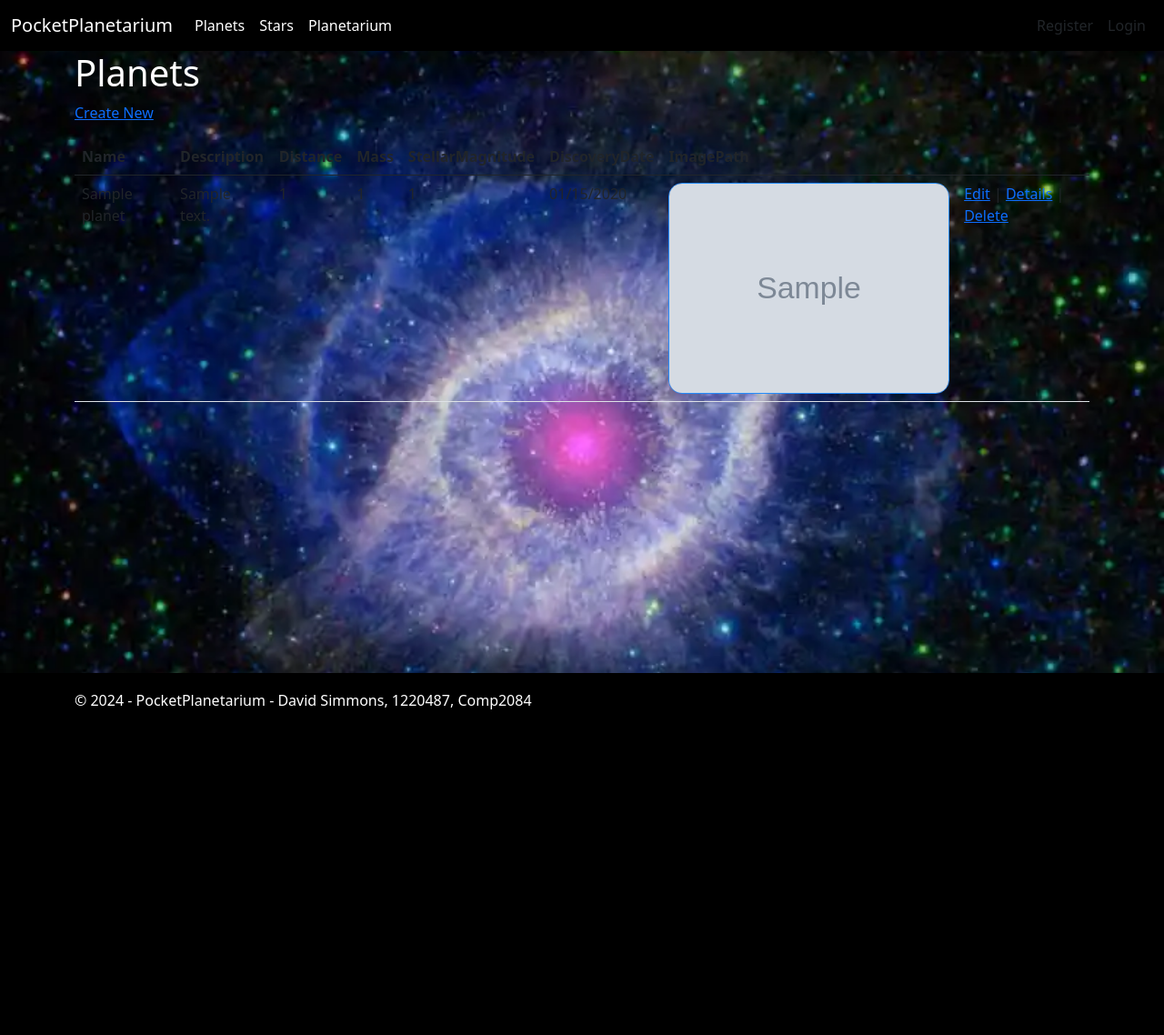
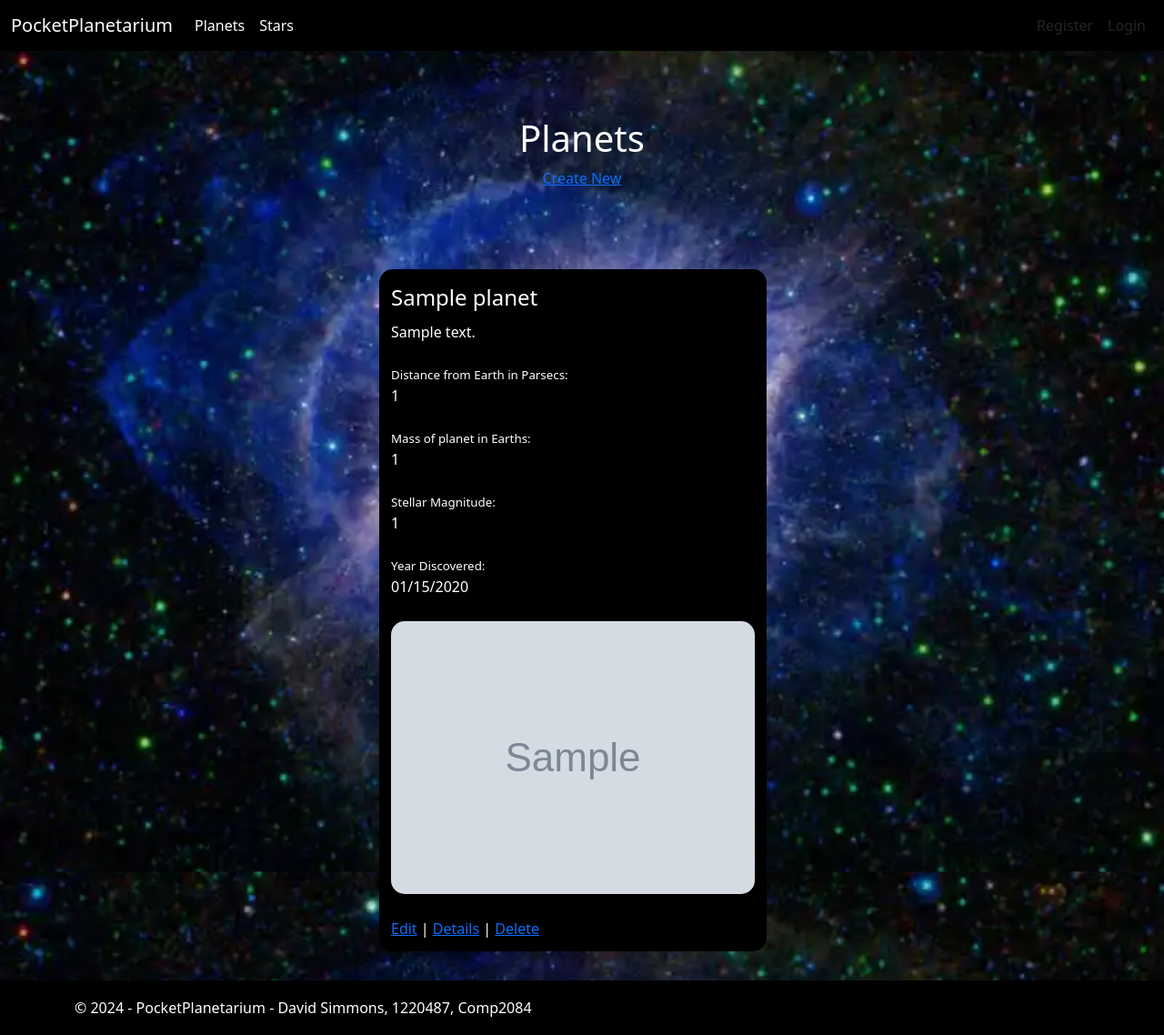
Before and after one commit to DavidSimmons05/PocketPlanetarium, an ASP.NET Core app: page /Planets in a window 1280 px wide. Shown: the whole page at 91% size. Before the commit the page ends 780 px from the top, so only its background shows below. Run offline with ASP.NET Core 8, Linux system fonts and the light colour scheme; tables that the repository leaves empty hold one stand-in row (values such as "Sample post"); grey boxes marked "Sample" are stand-in pictures; style sheets or scripts are compiled from the project's sources; some libraries are stand-ins or nearby versions.

Commit message:
Finished stars and planets page, removed planetarium page cause can't do anything with it right now.

```diff
--- a/PocketPlanetarium/Views/Planets/Index.cshtml
+++ b/PocketPlanetarium/Views/Planets/Index.cshtml
@@ -4,12 +4,15 @@
     ViewData["Title"] = "Planets";
 }
 
+<div class="title">
     <h1>Planets</h1>
 
     <p>
         <a asp-action="Create">Create New</a>
     </p>
+</div>
 <table class="table">
+    <!--
     <thead>
         <tr>
             <th>
@@ -36,29 +39,34 @@
             <th></th>
         </tr>
     </thead>
+    -->
     <tbody>
 @foreach (var item in Model) {
-        <tr>
-            <td>
+        <tr class="output">
+            <td class="itemName">
                         @Html.DisplayFor(modelItem => item.Name)
             </td>
-            <td>
+            <td class="itemDescripition" style="margin-top:0;padding-top:0;">
                         @Html.DisplayFor(modelItem => item.Description)
             </td>
-            <td>
+            <td class="itemDistance">
+                    <p style="font-size:smaller;margin-bottom:0;">Distance from Earth in Parsecs:</p>
                     @Html.DisplayFor(modelItem => item.Distance)
             </td>
-            <td>
+            <td class="itemMass">
+                    <p style="font-size:smaller;margin-bottom:0;">Mass of planet in Earths:</p>
                     @Html.DisplayFor(modelItem => item.Mass)
             </td>
-            <td>
+            <td class="itemMagnitude">
+                    <p style="font-size:smaller;margin-bottom:0;">Stellar Magnitude:</p>
                     @Html.DisplayFor(modelItem => item.StellarMagnitude)
             </td>
-            <td>
+            <td class="itemDate">
+                    <p style="font-size:smaller;margin-bottom:0;">Year Discovered:</p>
                     @Html.DisplayFor(modelItem => item.DiscoveryDate)
             </td>
             <td>
-                <img src="@Html.DisplayFor(modelItem => item.ImagePath)" />
+                <img class="tableImage" src="@Html.DisplayFor(modelItem=> item.ImagePath)" alt="@Html.DisplayFor(modelItem => item.Name)" />
             </td>
             <td>
                 <a asp-action="Edit" asp-route-id="@item.planetId">Edit</a> |
--- a/PocketPlanetarium/Views/Shared/_Layout.cshtml
+++ b/PocketPlanetarium/Views/Shared/_Layout.cshtml
@@ -25,9 +25,11 @@
                         <li class="nav-item">
                             <a class="nav-link text-white" asp-area="" asp-controller="Stars" asp-action="Index">Stars</a>
                         </li>
+                        <!--
                         <li class="nav-item">
                             <a class="nav-link text-white" asp-area="" asp-controller="Planetariums" asp-action="Index">Planetarium</a>
                         </li>
+                        -->
                     </ul>
                     <partial name="_LoginPartial" />
                 </div>
--- a/PocketPlanetarium/wwwroot/css/site.css
+++ b/PocketPlanetarium/wwwroot/css/site.css
@@ -101,3 +101,37 @@ img{
     border-radius: 15px;
     border: solid 1px #258cfb;
 }
+
+tbody{
+    display: grid;
+    gap: 10px;
+    column-count: 3;
+    grid-template-columns: auto auto auto;
+    justify-content: center;
+}
+
+.output {
+    display: flex;
+    flex-direction: column;
+    background-color: black;
+    border-radius: 15px;
+
+}
+td {
+    margin: 5px;
+    border-bottom: none;
+    color: white;
+}
+td > img{
+    width: contain;
+    border: none;
+}
+.itemName{
+    font-size: 1.5em;
+    margin-bottom: 0;
+    align-content: center;
+}
+.itemDescription{
+    font-size: 1em;
+    align-content: center;
+}
```
Also changed, not shown: PocketPlanetarium/Views/Home/Index.cshtml (+0 -8 lines), PocketPlanetarium/Views/Stars/Index.cshtml (+15 -7 lines). Lines whose indentation alone changed are shown as unchanged.
